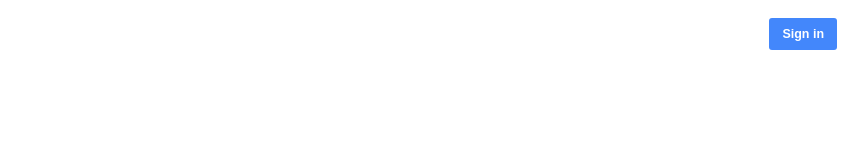
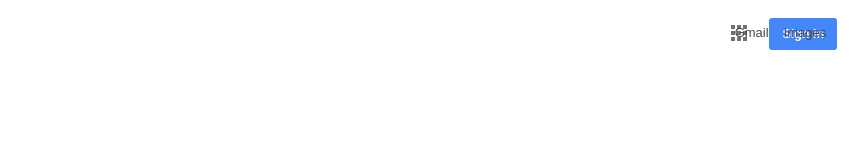
Before and after one commit to matheusfcunha/google-homepage, a plain HTML site: page index.html in a window 1280 px wide. Shown: the top 160 px of the page, without its empty margins (415-1280 px from the left). Drawn offline with Linux system fonts and the light colour scheme.

Commit message:
added links

```diff
--- a/index.html
+++ b/index.html
@@ -6,7 +6,10 @@
 </head>
    <body>
        <a href="#" id="sign_in"><strong>Sign in</strong></a>
+       <a href="#" id="icon" title="Google Apps">Google Apps</a>
       <div id="logo">
+        <a href="#" class="links" id="images_link">Images</a>
+        <a href="#" class="links" id="gmail_link">Gmail</a>
         <img src="images/google_logo.png">
         <div id="search_bar">
            <form>
--- a/stylesheet/style.css
+++ b/stylesheet/style.css
@@ -1,3 +1,32 @@
+
+
+.links {
+  display: inline-block;
+  font-family: arial, serif;
+  text-decoration: none;
+  color: #474747;
+  font-size: 13px;
+}
+
+#gmail_link {
+  /*position*/
+  position:relative;
+  float: right;
+  bottom: 165px;
+  right: 50px;
+}
+
+#images_link {
+  /*position*/
+  position:relative;
+  float: right;
+  bottom: 165px;
+  right: 35px;
+}
+
+.links:hover {
+  text-decoration: underline;
+}
 
 
 #sign_in {
@@ -14,7 +43,27 @@
     text-decoration: none;
   }
 
+  #icon{
+     background-image:url(../images/icon.png);
+     display:inline-block;
+     height:30px;
+     width:30px;
+     background-size: 528px 68px;
+     background-position: -132px -38px;
+     opacity: .55;
+     overflow:hidden;
+     text-indent:100%;
+     white-space:nowrap;
+     /*position below*/
+     float: right;
+     margin-top: 10px;
+     margin-right: 15px;
+  }
 
+
+#icon:hover {
+  opacity: .99
+}
 
 
 #logo {
```
